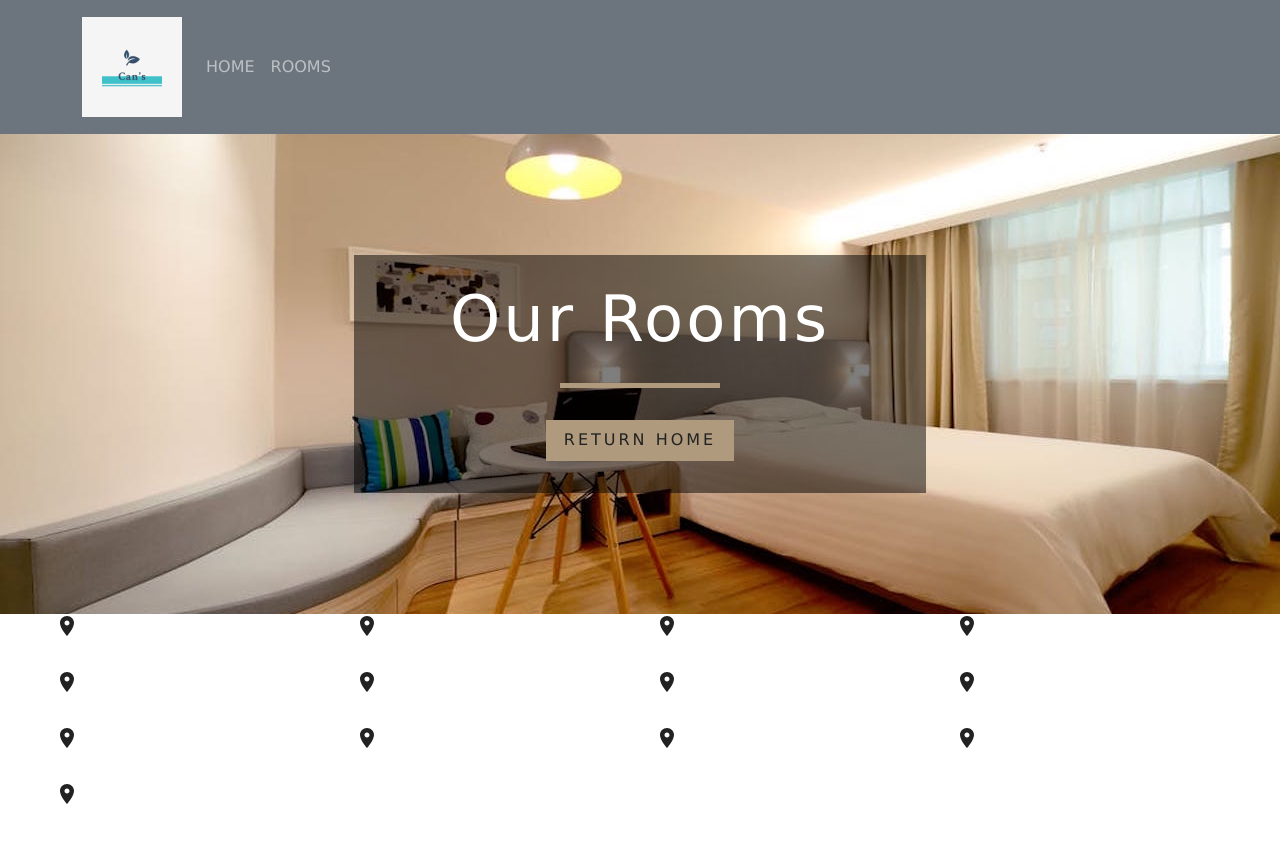
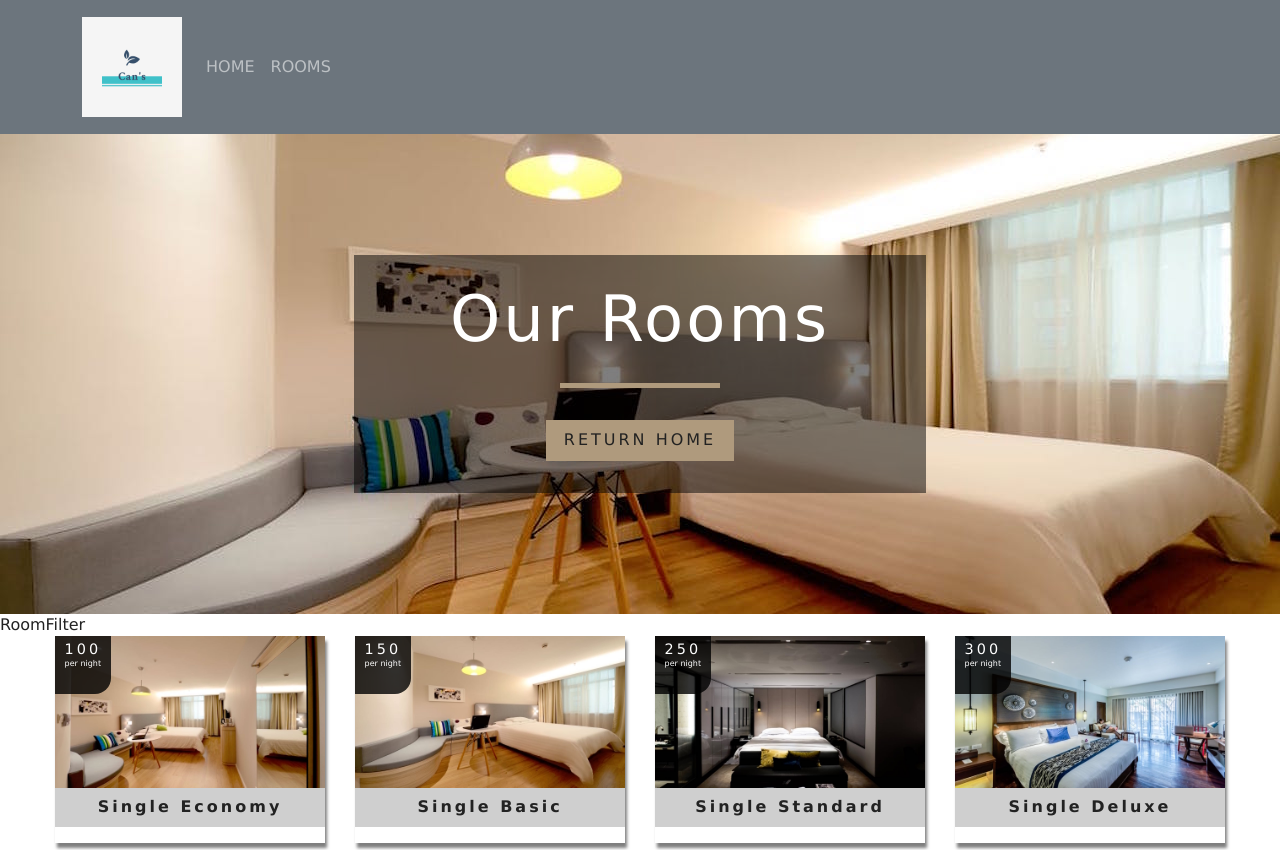
Before and after one commit to Can-Bin/React-Hotel-Website-Project, a React (Create React App) app: page /rooms in a window 1280 px wide. Shown: the top 850 px of the page. Before the commit the page ends 806 px from the top, so only its background shows below. Built offline with nearby package versions, Linux system fonts and the light colour scheme.

Commit message:
bug fixed

```diff
--- a/src/components/Room.js
+++ b/src/components/Room.js
@@ -6,7 +6,7 @@ import PropTypes  from "prop-types"
 const Room = ({room}) => {
 
     const {name, slug, images, price} = room;
-    console.log(images[0])
+    console.log(images)
   return (
     <div className='room'>
        <div className="img-container">
--- a/src/components/RoomContainer.js
+++ b/src/components/RoomContainer.js
@@ -16,7 +16,7 @@ const RoomContainer = () => {
   // }
   return (
     <div>
-      {/* <RoomFilter rooms={rooms}/> */}
+      <RoomFilter rooms={rooms}/>
       <RoomList rooms={sortedRooms}/>
     </div>
   )
--- a/src/components/RoomList.js
+++ b/src/components/RoomList.js
@@ -1,4 +1,4 @@
-import { Room } from '@mui/icons-material'
+import Room  from "./Room"
 import React, { useState } from 'react'
 
 const RoomList = ({rooms}) => {
--- a/src/router/AppRouter.js
+++ b/src/router/AppRouter.js
@@ -14,7 +14,7 @@ const AppRouter = () => {
             <Routes>
                 <Route path="*" element={<Error/>}/>
                 <Route exact path='/'  element={<Home/>}/>
-                <Route path='/rooms' element={<Rooms/>}/>
+                <Route path='rooms' element={<Rooms/>}/>
                 <Route path='/rooms/:slug' element={<SingleRoom/>}/>
             </Routes>
 
```
